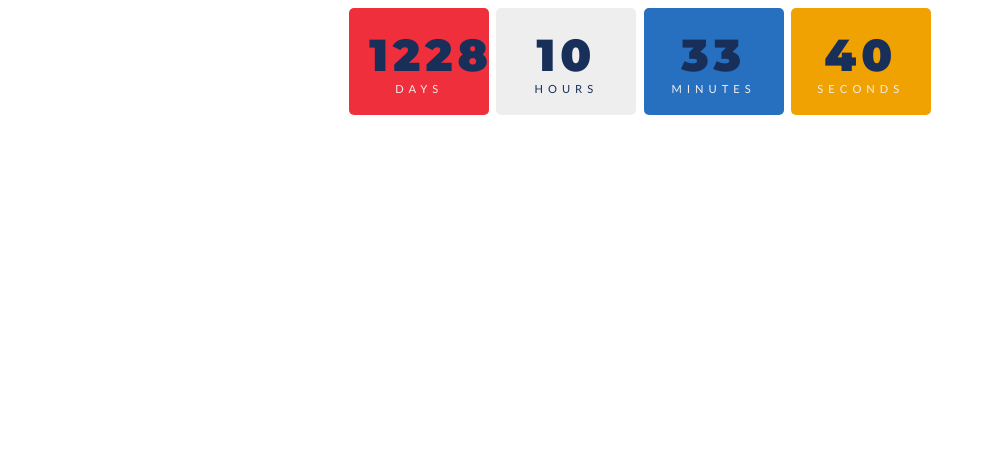
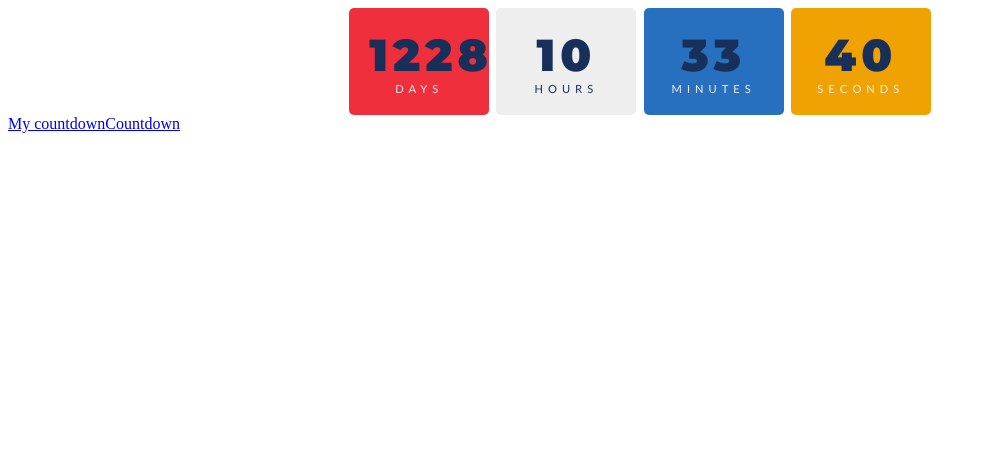
Before and after one commit to Herynyandry/countDownNotion, a plain HTML site: page index.html in a window 1280 px wide. Shown: the whole page, without its empty margins (0-985 px from the left). Drawn offline with Linux system fonts and the light colour scheme.

Commit message:
Update index.html

```diff
--- a/index.html
+++ b/index.html
@@ -99,7 +99,7 @@ body{
       </div>
 
 </div>
-
+<div data-type="countdown" data-id="2582500" class="tickcounter" style="width: 100%; position: relative; padding-bottom: 25%"><a href="//www.tickcounter.com/countdown/2582500/my-countdown" title="My countdown">My countdown</a><a href="//www.tickcounter.com/" title="Countdown">Countdown</a></div><script>(function(d, s, id) { var js, pjs = d.getElementsByTagName(s)[0]; if (d.getElementById(id)) return; js = d.createElement(s); js.id = id; js.src = "//www.tickcounter.com/static/js/loader.js"; pjs.parentNode.insertBefore(js, pjs); }(document, "script", "tickcounter-sdk"));</script>
 </body>
 <script>
     const year = new Date().getFullYear();
```
